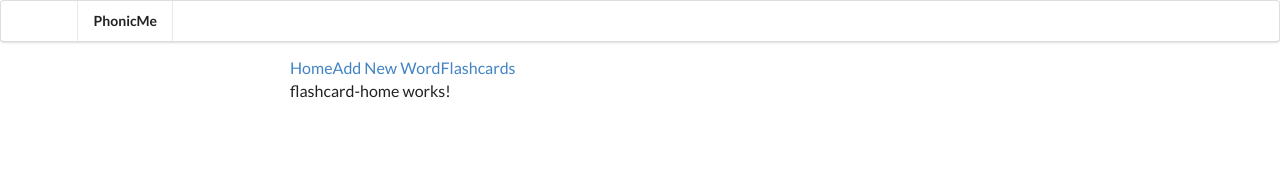
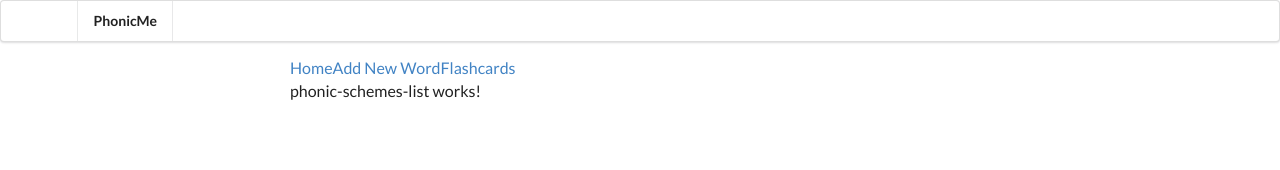
Before and after one commit to leonormes/angular-phonicme, an Angular app: page /flashcards in a window 1280 px wide. Shown: the top 170 px of the page. Built offline with nearby package versions, Linux system fonts and the light colour scheme.

Commit message:
Add routing for the main sections

```diff
--- a/src/app/flashcard/flashcard-home/flashcard-home.component.html
+++ b/src/app/flashcard/flashcard-home/flashcard-home.component.html
@@ -1,3 +1 @@
-<p>
-  flashcard-home works!
-</p>
+<app-phonic-schemes-list></app-phonic-schemes-list>
--- a/src/app/home/home.component.ts
+++ b/src/app/home/home.component.ts
@@ -2,7 +2,7 @@ import { Component, OnInit, EventEmitter } from '@angular/core';
 import { Phonic } from '../phonic.model';
 
 @Component({
-  selector: 'home',
+  selector: 'app-home',
   templateUrl: './home.component.html',
   styleUrls: ['./home.component.css']
 })
@@ -31,11 +31,9 @@ export class HomeComponent implements OnInit {
       new Phonic('at', '../assets/audio/cat.mp3', 'phase 2'),
       new Phonic('his', '../assets/audio/cat.mp3', 'phase 2, tricky'),
       new Phonic('but', '../assets/audio/cat.mp3', 'phase 2'),
-      new Phonic('that', '../assets/audio/cat.mp3', 'phase 2'),
+      new Phonic('that', '../assets/audio/cat.mp3', 'phase 2')
     ];
-   }
-
-  ngOnInit() {
   }
 
+  ngOnInit() {}
 }
```
Also changed, not shown: src/app/app.module.ts (+2 -6 lines), src/app/app.routing.ts (+2 -14 lines), src/app/flashcard/flashcard.module.ts (+5 -11 lines), 1 other file (tests, documents, lock files or other folders).
